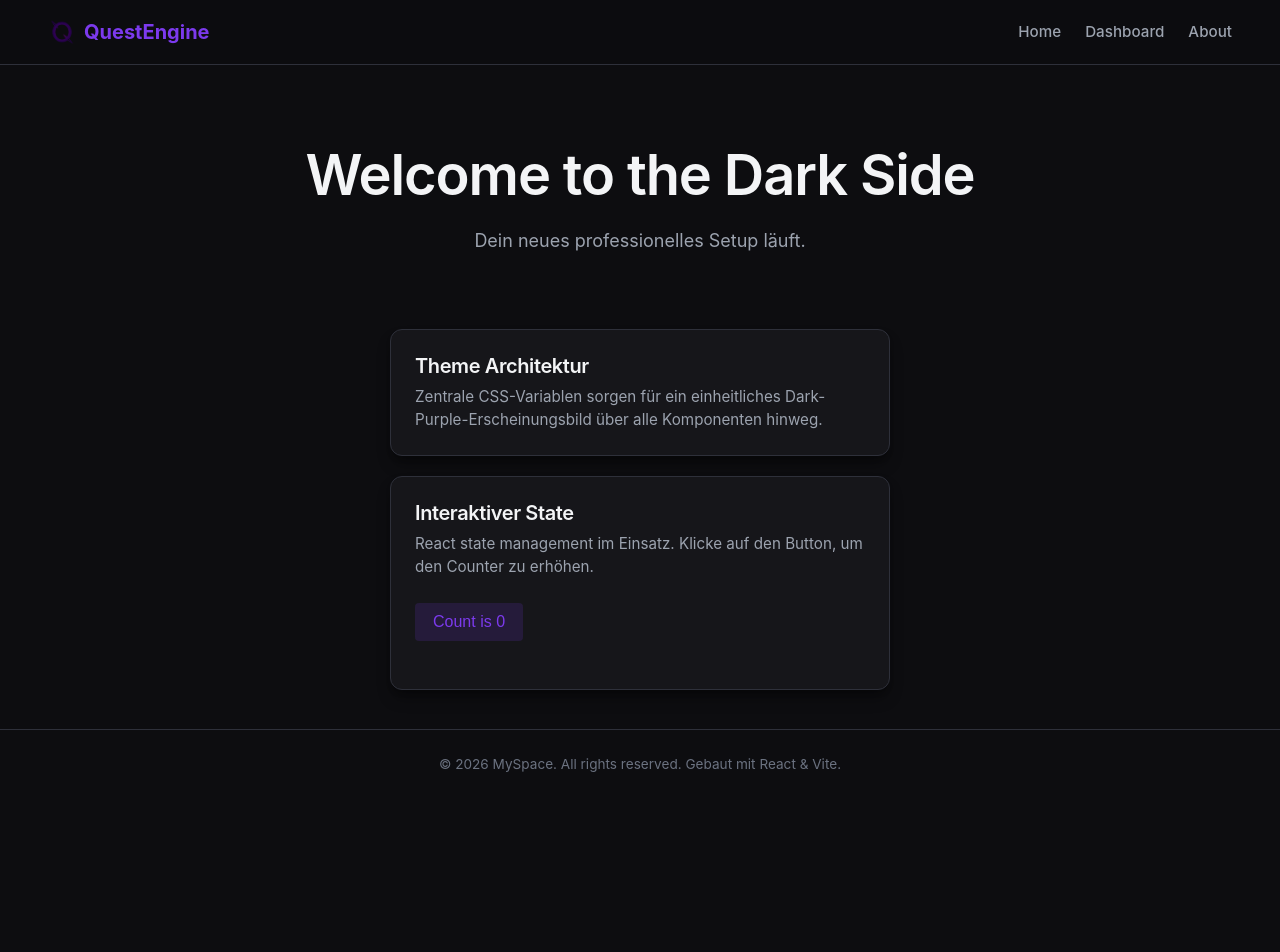
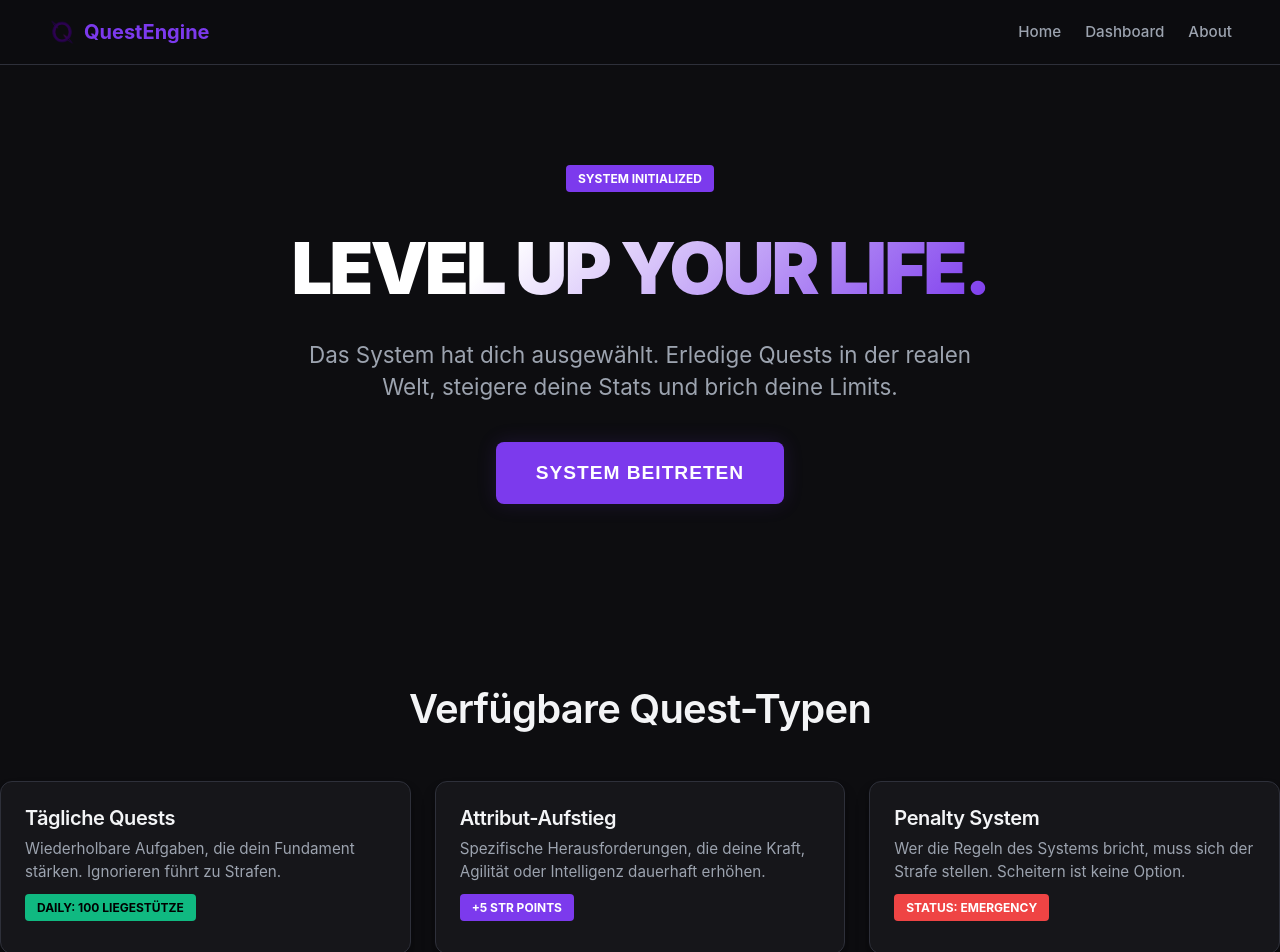
Before and after one commit to Tenebris03/QuestEngine, a React (Vite) app in the folder frontend/: page / in a window 1280 px wide. Shown: the top 952 px of the page. Before the commit the page ends 800 px from the top, so only its background shows below. Built offline with nearby package versions, Linux system fonts and the light colour scheme; a web font is replaced by a local one.

Commit message:
cringe solo leveling reference home page. Muss definitiv überarbeitet werden...

```diff
--- a/frontend/src/App.tsx
+++ b/frontend/src/App.tsx
@@ -1,41 +1,16 @@
-import { useState } from 'react';
 import Header from './components/Header/Header';
 import Footer from './components/Footer/Footer';
-import Card from './components/Card/Card';
+import Home from './pages/Home/Home'; // Unser neuer Page-Import!
 import './App.css';
 
 function App() {
-  const [count, setCount] = useState(0);
-
   return (
     <>
       <Header />
 
+      {/* Der #center Container hält den Inhalt mittig, egal welche Seite geladen wird */}
       <main id="center">
-        <div>
-          <h1>Welcome to the Dark Side</h1>
-          <p>Dein neues professionelles Setup läuft.</p>
-        </div>
-
-        <div style={{ display: 'grid', gap: '20px', gridTemplateColumns: '1fr', maxWidth: '500px', width: '100%', marginTop: '32px' }}>
-          <Card
-            title="Theme Architektur"
-            description="Zentrale CSS-Variablen sorgen für ein einheitliches Dark-Purple-Erscheinungsbild über alle Komponenten hinweg."
-          />
-
-          <Card
-            title="Interaktiver State"
-            description="React state management im Einsatz. Klicke auf den Button, um den Counter zu erhöhen."
-          >
-            <button
-              className="counter"
-              onClick={() => setCount((c) => c + 1)}
-              style={{ marginTop: '16px' }}
-            >
-              Count is {count}
-            </button>
-          </Card>
-        </div>
+        <Home />
       </main>
 
       <Footer />
--- /dev/null
+++ b/frontend/src/pages/Home/Home.css
@@ -0,0 +1,84 @@
+.home-container {
+  display: flex;
+  flex-direction: column;
+  gap: var(--space-xl);
+  width: 100%;
+}
+
+.hero-section {
+  text-align: center;
+  padding: 100px 20px;
+  display: flex;
+  flex-direction: column;
+  align-items: center;
+  gap: var(--space-md);
+}
+
+.hero-title {
+  font-size: clamp(2.5rem, 8vw, 4.5rem); /* Dynamische Größe */
+  font-weight: 900;
+  margin: 0;
+  line-height: 1.1;
+  letter-spacing: -0.04em;
+  text-transform: uppercase;
+  background: linear-gradient(135deg, #fff 30%, var(--accent) 100%);
+  -webkit-background-clip: text;
+  -webkit-text-fill-color: transparent;
+}
+
+.hero-subtitle {
+  font-size: 1.4rem;
+  color: var(--text-secondary);
+  max-width: 700px;
+  margin: var(--space-md) auto var(--space-lg);
+  line-height: 1.4;
+}
+
+.cta-button {
+  background-color: var(--accent);
+  color: white;
+  border: none;
+  padding: 20px 40px;
+  font-size: 1.2rem;
+  font-weight: 800;
+  border-radius: var(--radius-md);
+  text-transform: uppercase;
+  letter-spacing: 0.05em;
+  cursor: pointer;
+  transition: all 0.3s cubic-bezier(0.175, 0.885, 0.32, 1.275);
+  box-shadow: 0 0 20px var(--accent-soft);
+}
+
+.cta-button:hover {
+  transform: scale(1.05);
+  background-color: var(--accent-hover);
+  box-shadow: 0 0 35px var(--accent);
+}
+
+.section-title {
+  text-align: center;
+  margin-bottom: var(--space-xl);
+  font-size: 2.5rem;
+}
+
+/* Quest-Typen Styling */
+.quest-tag {
+  display: inline-block;
+  padding: 4px 12px;
+  border-radius: var(--radius-sm);
+  font-size: 0.75rem;
+  font-weight: 700;
+  text-transform: uppercase;
+  margin-bottom: var(--space-sm);
+}
+
+.tag-daily { background: #10b981; color: #000; }   /* Grün */
+.tag-penalty { background: #ef4444; color: #fff; } /* Rot */
+.tag-side { background: var(--accent); color: #fff; }
+
+.features-grid {
+  display: grid;
+  grid-template-columns: repeat(auto-fit, minmax(320px, 1fr));
+  gap: var(--space-lg);
+  width: 100%;
+}
--- /dev/null
+++ b/frontend/src/pages/Home/Home.tsx
@@ -0,0 +1,59 @@
+import React from 'react';
+import Card from '../../components/Card/Card';
+import './Home.css';
+
+const Home: React.FC = () => {
+  return (
+    <div className="home-container">
+
+      {/* Hero Section */}
+      <section className="hero-section">
+        <div className="quest-tag tag-side" style={{ marginBottom: '20px' }}>
+          System Initialized
+        </div>
+        <h1 className="hero-title">Level Up Your Life.</h1>
+        <p className="hero-subtitle">
+          Das System hat dich ausgewählt. Erledige Quests in der realen Welt,
+          steigere deine Stats und brich deine Limits.
+        </p>
+        <button className="cta-button">System beitreten</button>
+      </section>
+
+      {/* Feature Section mit Quest-Beispielen */}
+      <section>
+        <h2 className="section-title">Verfügbare Quest-Typen</h2>
+        <div className="features-grid">
+          <Card
+            title="Tägliche Quests"
+            description="Wiederholbare Aufgaben, die dein Fundament stärken. Ignorieren führt zu Strafen."
+          >
+            <div className="quest-tag tag-daily">Daily: 100 Liegestütze</div>
+          </Card>
+
+          <Card
+            title="Attribut-Aufstieg"
+            description="Spezifische Herausforderungen, die deine Kraft, Agilität oder Intelligenz dauerhaft erhöhen."
+          >
+            <div className="quest-tag tag-side">+5 STR Points</div>
+          </Card>
+
+          <Card
+            title="Penalty System"
+            description="Wer die Regeln des Systems bricht, muss sich der Strafe stellen. Scheitern ist keine Option."
+          >
+            <div className="quest-tag tag-penalty">Status: Emergency</div>
+          </Card>
+        </div>
+      </section>
+
+      {/* Stat Preview Section (Optional für später) */}
+      <section style={{ textAlign: 'center', padding: '60px 0' }}>
+        <h3 style={{ color: 'var(--text-secondary)' }}>
+          Bist du bereit für den ersten Rank-Up?
+        </h3>
+      </section>
+    </div>
+  );
+};
+
+export default Home;
```
